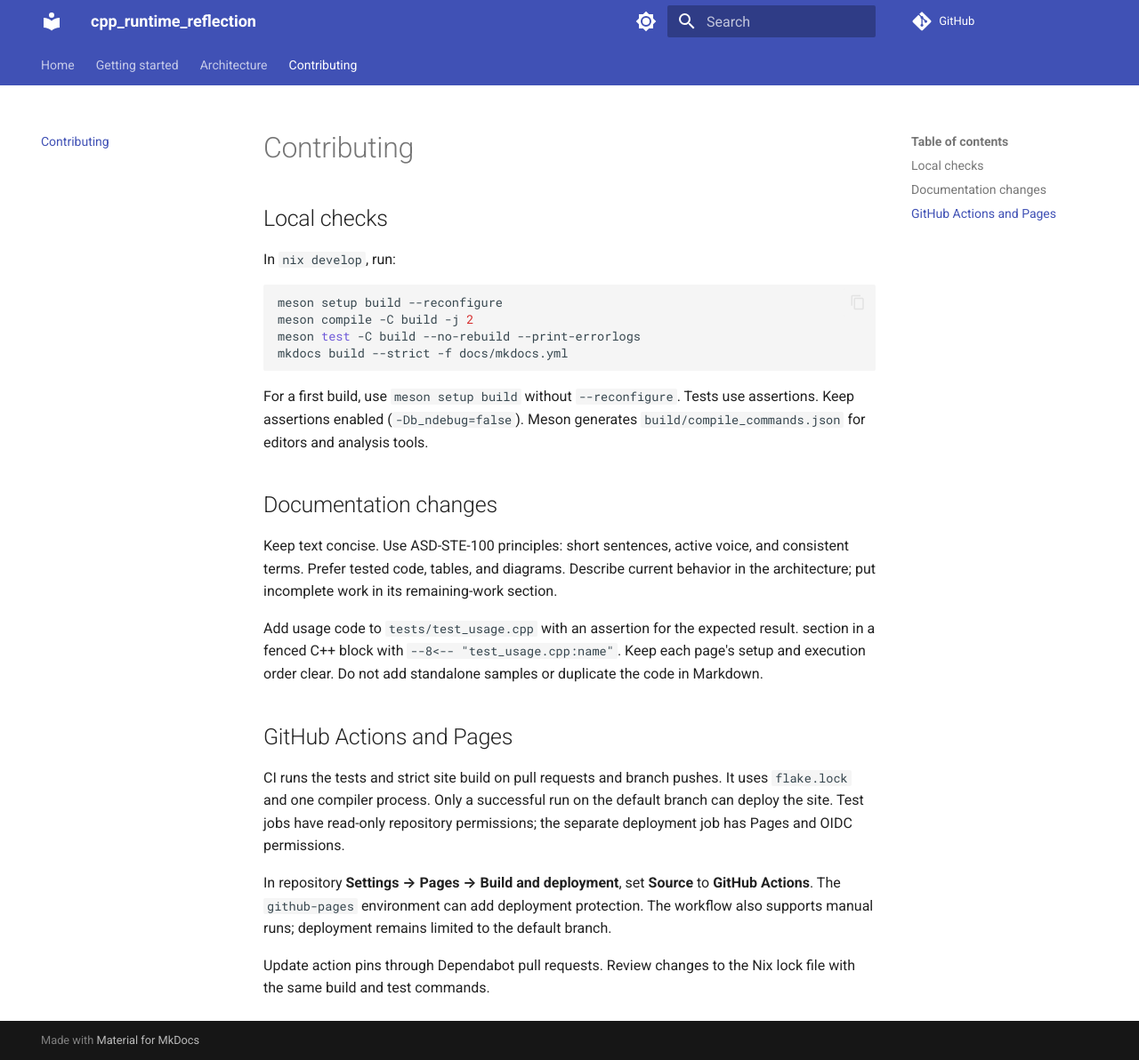
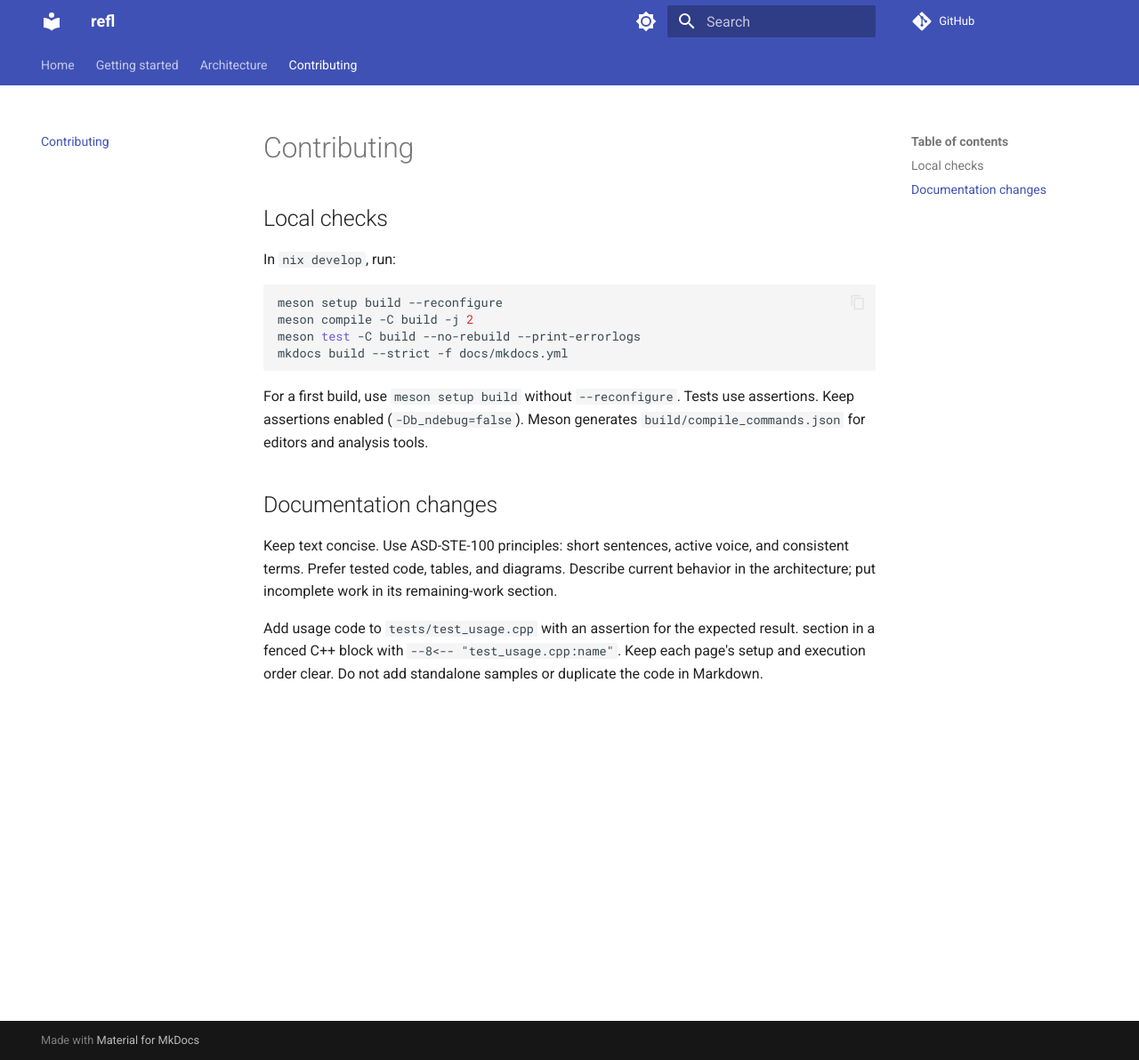
Before and after one commit to w2xel/refl, an MkDocs documentation site: the page built from docs/content/contributing.md, in a window 1280 px wide and 1192 px high. Shown: the whole window at 89% size. Built offline with MkDocs 1.6.1 and Material for MkDocs 9.7.7, drawn with Linux system fonts in a browser that asks for light colours; comment, search, counter and statistics services are not loaded.

Commit message:
docs: update project and documentation URLs

```diff
--- a/docs/content/contributing.md
+++ b/docs/content/contributing.md
@@ -26,17 +26,3 @@
 section in a fenced C++ block with `--8<-- "test_usage.cpp:name"`.
 Keep each page's setup and execution order clear. Do not add standalone samples
 or duplicate the code in Markdown.
-
-## GitHub Actions and Pages
-
-CI runs the tests and strict site build on pull requests and branch pushes.
-It uses `flake.lock` and one compiler process. Only a successful run on the default
-branch can deploy the site. Test jobs have read-only repository permissions;
-the separate deployment job has Pages and OIDC permissions.
-
-In repository **Settings → Pages → Build and deployment**, set **Source** to
-**GitHub Actions**. The `github-pages` environment can add deployment protection.
-The workflow also supports manual runs; deployment remains limited to the default branch.
-
-Update action pins through Dependabot pull requests. Review changes to the Nix lock
-file with the same build and test commands.
--- a/docs/mkdocs.yml
+++ b/docs/mkdocs.yml
@@ -1,8 +1,8 @@
-site_name: cpp_runtime_reflection
+site_name: refl
 site_description: C++26 compile-time-reflection-based runtime reflection framework
-repo_url: https://github.com/swuerl/cpp_runtime_reflection
+repo_url: https://github.com/w2xel/refl
 docs_dir: content
-site_url: https://swuerl.github.io/cpp_runtime_reflection/
+site_url: https://w2xel.github.io/refl/
 watch:
   - ../tests
 
```
Also changed, not shown: docs/content/getting-started/index.md (+2 -2 lines), README.md.
